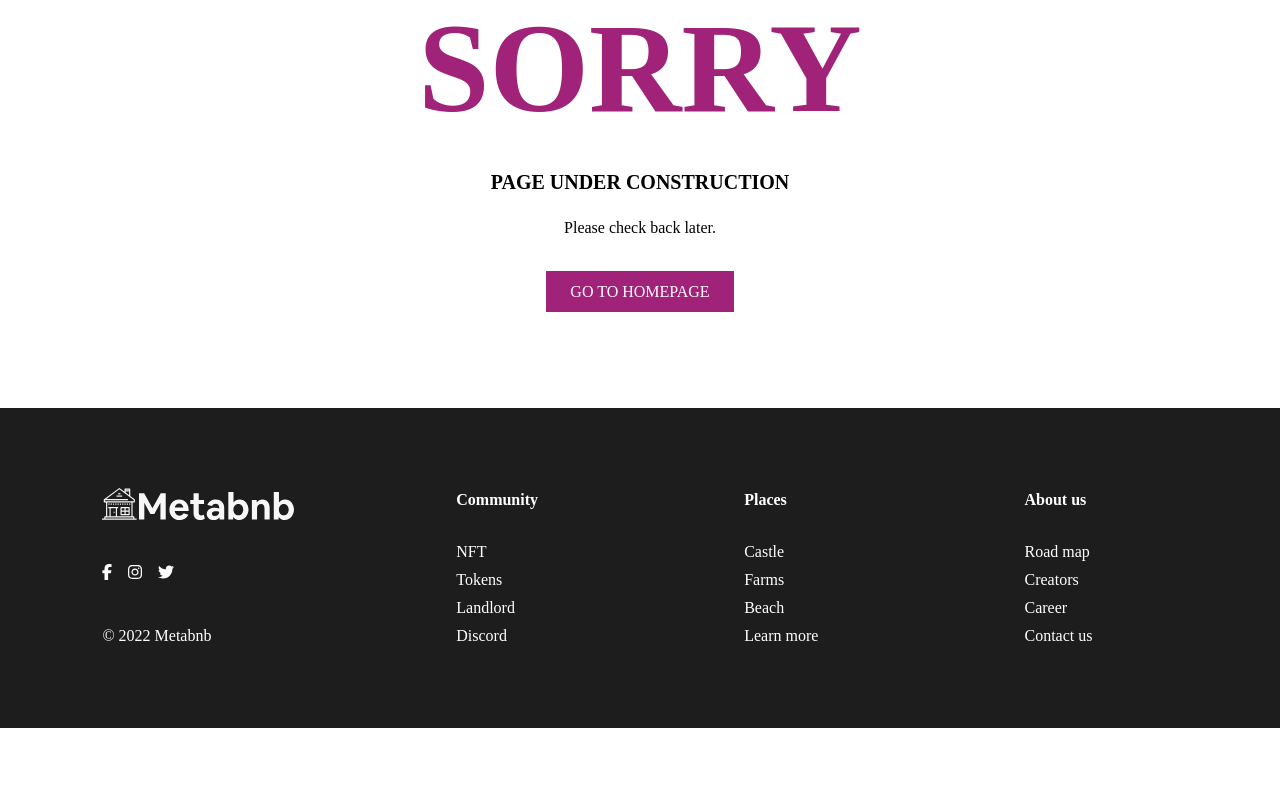
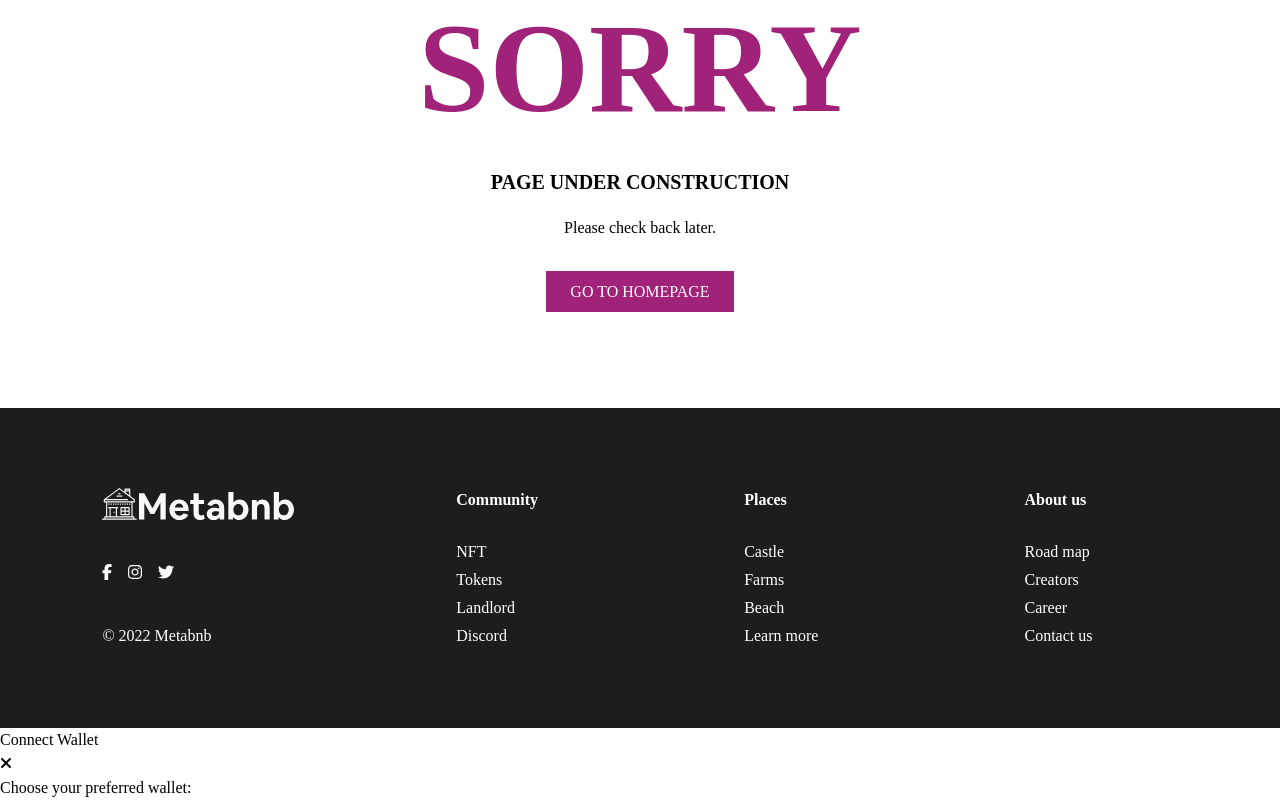
Before and after one commit to nkirukka/meta-bnb, a React (Create React App) app: page /community in a window 1280 px wide. Shown: the part 184-984 px from the top of the page. Before the commit the page ends 912 px from the top, so only its background shows below. Built offline with nearby package versions, Linux system fonts and the light colour scheme.

Commit message:
feat: add overlay for wallet

```diff
--- a/src/App.js
+++ b/src/App.js
@@ -4,6 +4,7 @@ import { Home, PlacesToStay, Nfts, Community } from './pages';
 import Navbar from './components/Navbar';
 import Footer from './components/Footer';
 import NoMatch from './pages/NoMatch';
+import OverlayWallet from './components/OverlayWallet';
 
 
 function App() {
@@ -20,6 +21,7 @@ function App() {
       </Routes>
 
       <Footer />
+      <OverlayWallet/>
     </div>
   );
 }
--- /dev/null
+++ b/src/components/OverlayWallet.js
@@ -0,0 +1,20 @@
+import { FontAwesomeIcon } from '@fortawesome/react-fontawesome';
+import { faClose } from '@fortawesome/free-solid-svg-icons';
+
+
+const OverlayWallet = () => {
+    return (
+        <section>
+            <header>
+                <h4>Connect Wallet</h4>
+                <span><FontAwesomeIcon icon={faClose}/></span>
+            </header>
+
+            <div>
+                <h5>Choose your preferred wallet:</h5>
+            </div>
+        </section>
+    );
+}
+
+export default OverlayWallet;
```
Also changed, not shown: src/assets/fox.png (added), src/assets/wallet-connect.png (added).
